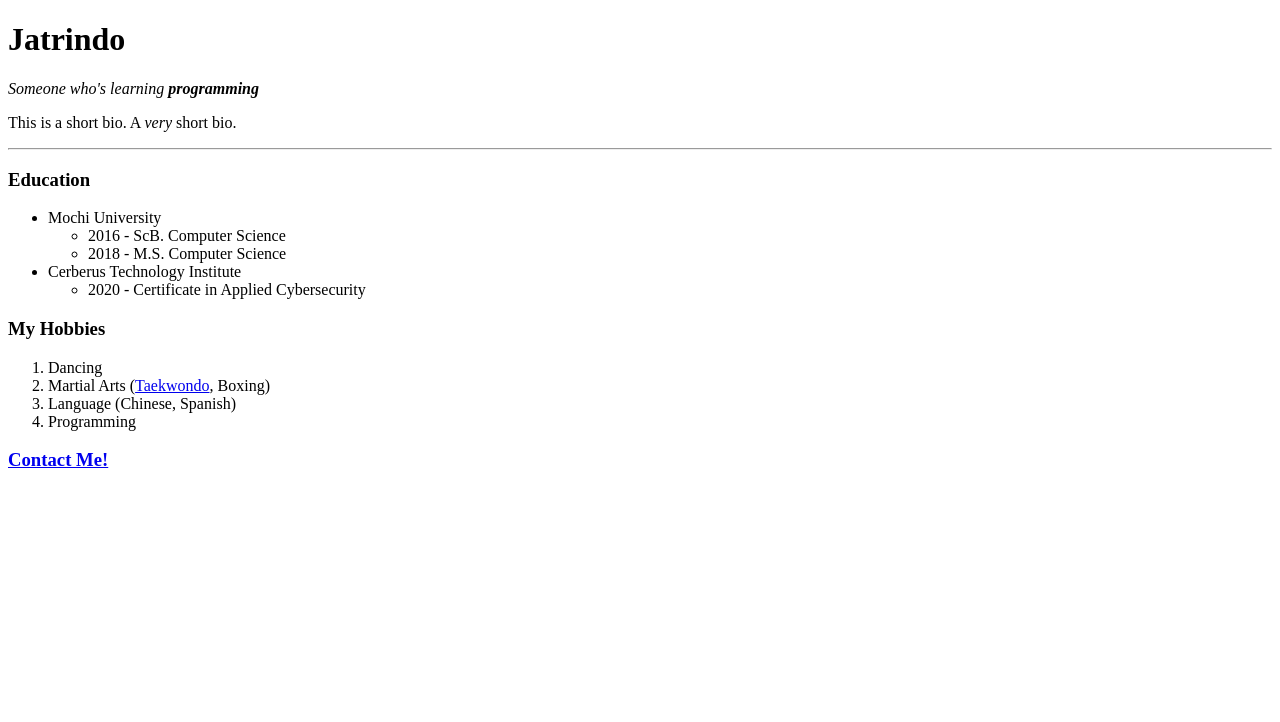
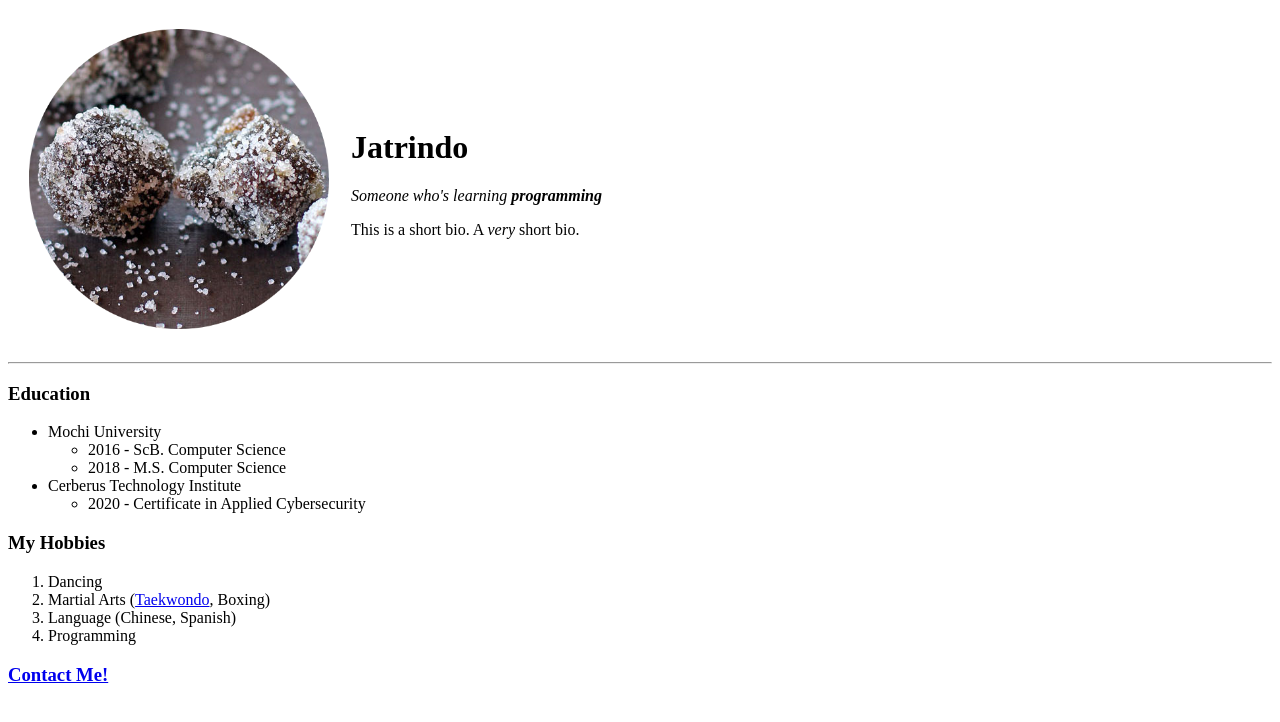
Before and after one commit to jatrindo/100-days-of-code-python, a plain HTML site: page Day_41_HTML_Intro/HTML_Personal_Site/index.html in a window 1280 px wide. Drawn offline with Linux system fonts and the light colour scheme.

Commit message:
Day 41: Add image, and update page layout

```diff
--- a/Day_41_HTML_Intro/HTML_Personal_Site/index.html
+++ b/Day_41_HTML_Intro/HTML_Personal_Site/index.html
@@ -7,9 +7,18 @@
 </head>
 
 <body>
-    <h1>Jatrindo</h1>
-    <p><em>Someone who's learning <strong>programming</strong></em></p>
-    <p>This is a short bio. A <em>very</em> short bio.</p>
+    <table cellspacing=20>
+        <tr>
+            <td>
+                <img width=300 src="images/tamarindo.png" alt="Tamarindo">
+            </td>
+            <td>
+                <h1>Jatrindo</h1>
+                <p><em>Someone who's learning <strong>programming</strong></em></p>
+                <p>This is a short bio. A <em>very</em> short bio.</p>
+            </td>
+        </tr>
+    </table>
     <hr>
 
     <h3>Education</h3>
```
Also changed, not shown: Day_41_HTML_Intro/HTML_Personal_Site/images/tamarindo.png (added).
